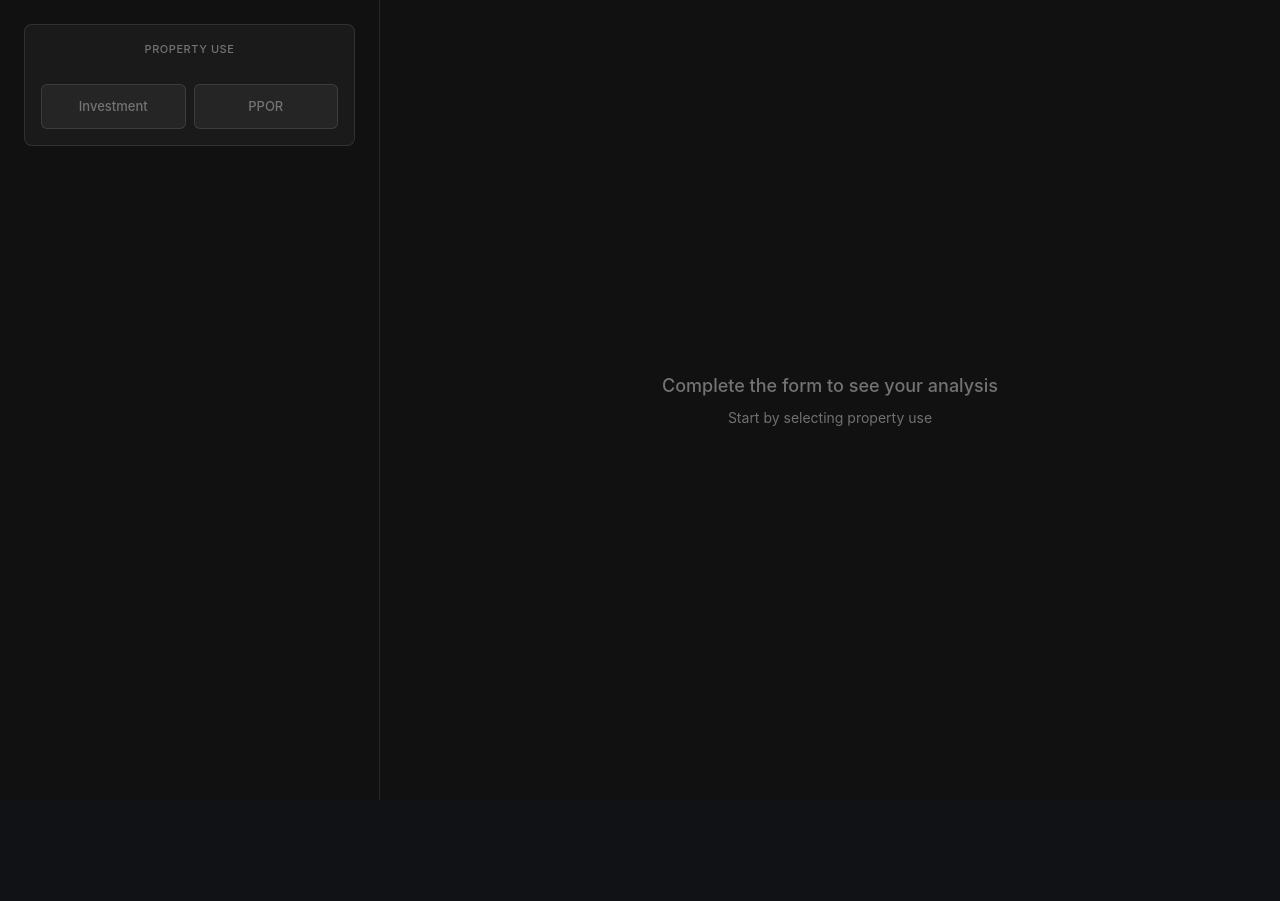
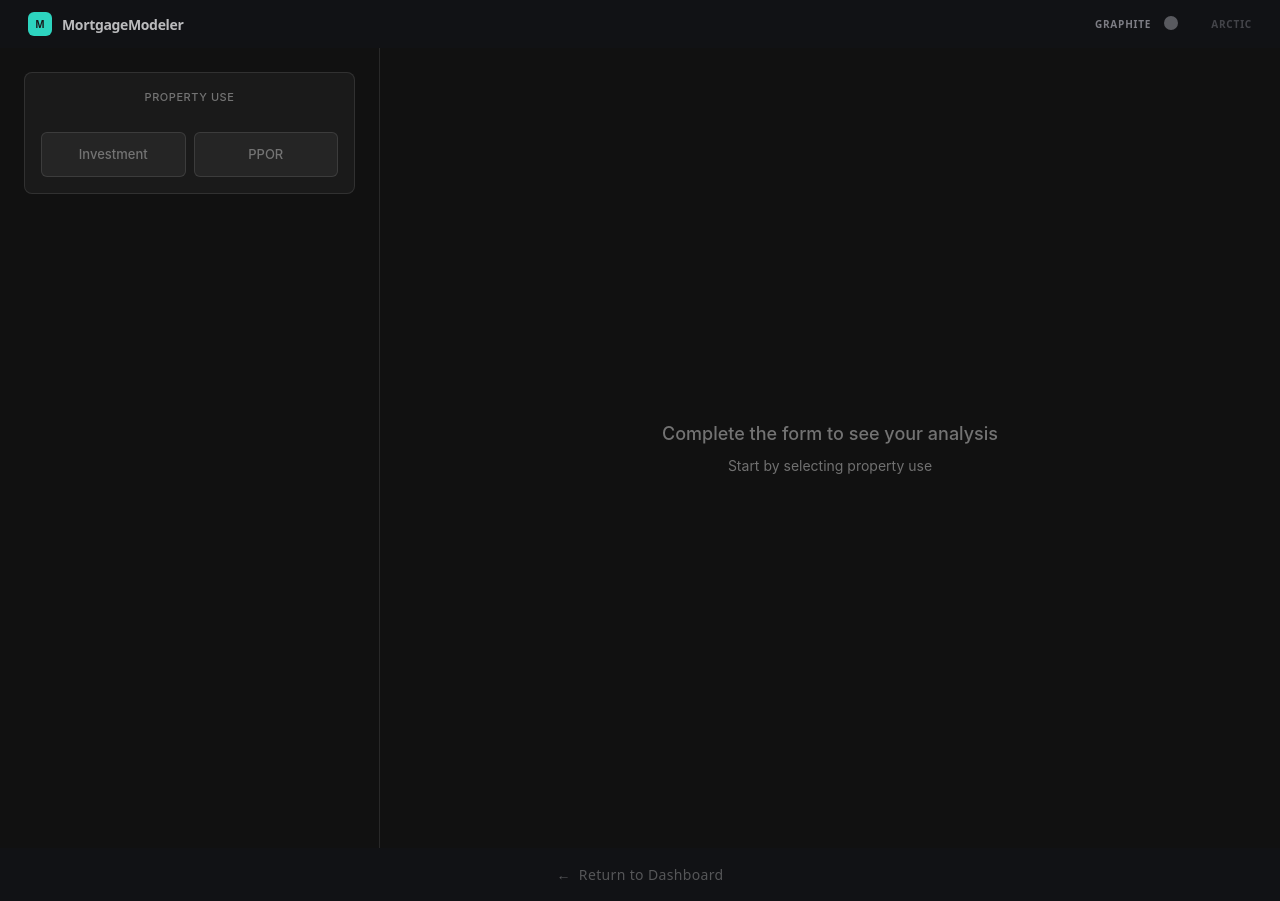
Before and after one commit to jordanlbf/MortgageModeler, a Next.js app in the folder frontend/: page /cashflow in a window 1280 px wide. Before the commit the page ends 800 px from the top, so only its background shows below. Built offline with nearby package versions, Linux system fonts and the light colour scheme.

Commit message:
style(cashflow): add unified page header and dashboard return link

```diff
--- a/frontend/src/components/cashflow/CashflowView.tsx
+++ b/frontend/src/components/cashflow/CashflowView.tsx
@@ -1,7 +1,9 @@
 "use client";
 
 import { useState, useMemo } from "react";
+import Link from "next/link";
 import { ChevronDown, ChevronRight } from "lucide-react";
+import Header from "@/components/layout/Header";
 import "./cashflow.css";
 
 // ============================================================================
@@ -418,6 +420,8 @@ export default function CashflowCalculator() {
   // ============================================================================
 
   return (
+    <>
+    <Header />
     <div className="cf-layout">
       {/* LEFT SIDEBAR - INPUTS */}
       <aside className="cf-sidebar">
@@ -1297,5 +1301,13 @@ export default function CashflowCalculator() {
         )}
       </main>
     </div>
+    <Link
+      href="/"
+      className="group flex items-center justify-center gap-2 py-4 text-[14px] font-medium tracking-wide text-muted/30 no-underline transition-colors duration-300 hover:text-accent/70"
+    >
+      <span className="inline-block transition-transform duration-300 group-hover:-translate-x-1">&larr;</span>
+      Return to Dashboard
+    </Link>
+    </>
   );
 }
```
Also changed, not shown: 1 other file (tests, documents, lock files or other folders).
